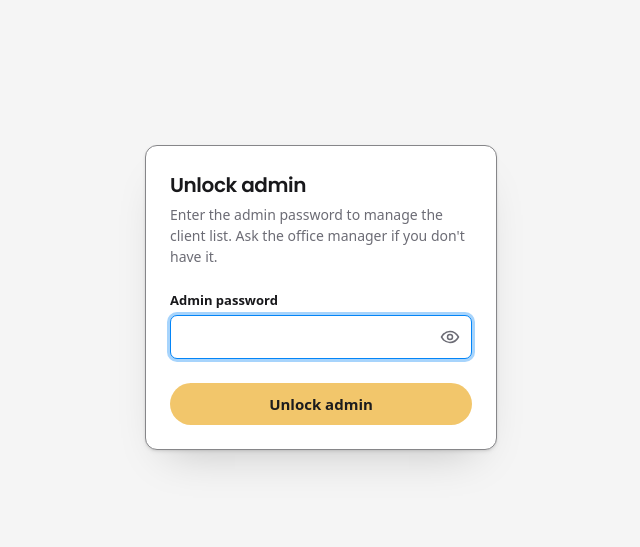
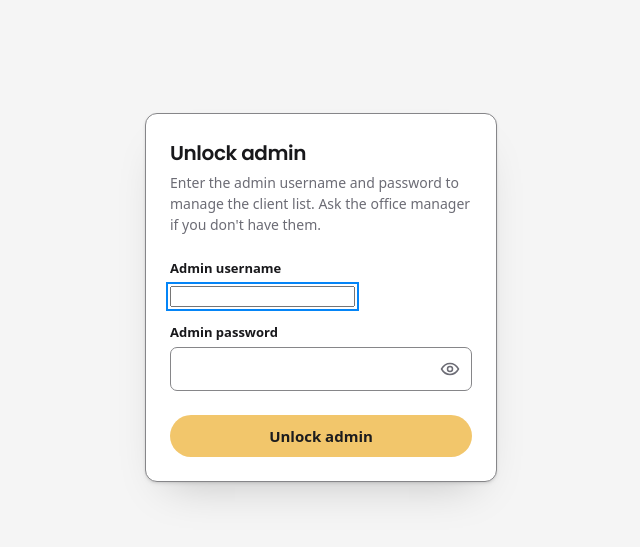
Before and after one commit to Ansh-BS/Client-Sharepoint-Search, a Flask app: page /admin/unlock in a window 1280 px wide. Shown: the part 50-597 px from the top of the page, without its empty margins (319-959 px from the left). Run offline with Flask 3, Linux system fonts and the light colour scheme; the visitor is signed in with stand-in values (Sample User, id 1); parts of the project's set-up code (start-up, migrations or seed data) failed here and were passed over.

Commit message:
feat: require an admin username alongside the admin password
/admin/unlock now asks for a username and a password; the staff login on
/ is unchanged and still password-only. The username comes from a new
required ADMIN_USERNAME in .env, so the app refuses to start without it
— set it on the server before pulling this.

Both credentials are compared before either is acted on and the error
names neither field, so a wrong username and a wrong password are
indistinguishable to anyone guessing. The username is trimmed and
matched case-insensitively; the password is the secret.

No static files changed, so ASSET_VERSION stays at 16.

Co-Authored-By: Claude Opus 5 <noreply@anthropic.com>

```diff
--- a/app.py
+++ b/app.py
@@ -16,7 +16,8 @@ from xlsx_parser import ParseError, parse_xlsx
 
 load_dotenv()
 
-_missing = [k for k in ("SECRET_KEY", "STAFF_PASSWORD", "ADMIN_PASSWORD")
+_missing = [k for k in ("SECRET_KEY", "STAFF_PASSWORD", "ADMIN_USERNAME",
+                        "ADMIN_PASSWORD")
             if not os.getenv(k)]
 if _missing:
     raise SystemExit(f"Missing required .env values: {', '.join(_missing)}")
@@ -162,11 +163,19 @@ def _find_by_query(clients, query):
 def admin_unlock():
     error = None
     if request.method == "POST":
-        if hmac.compare_digest(request.form.get("password", ""),
-                               os.getenv("ADMIN_PASSWORD")):
+        # Both checks run before either is acted on, so a wrong username and a
+        # wrong password cost the same work and the error below can't tell an
+        # attacker which half they got right. The username is matched
+        # case-insensitively and trimmed -- the password is the secret here.
+        user_ok = hmac.compare_digest(
+            request.form.get("username", "").strip().casefold(),
+            os.getenv("ADMIN_USERNAME").strip().casefold())
+        password_ok = hmac.compare_digest(request.form.get("password", ""),
+                                          os.getenv("ADMIN_PASSWORD"))
+        if user_ok and password_ok:
             session["admin"] = True
             return redirect(url_for("admin"))
-        error = "Wrong admin password."
+        error = "Wrong admin username or password."
     return render_template("admin_unlock.html", error=error)
 
 
--- a/templates/admin_unlock.html
+++ b/templates/admin_unlock.html
@@ -20,14 +20,20 @@
 <main class="narrow">
   <div class="card">
     <h1>Unlock admin</h1>
-    <p class="sub">Enter the admin password to manage the client list. Ask the
-      office manager if you don't have it.</p>
+    <p class="sub">Enter the admin username and password to manage the client
+      list. Ask the office manager if you don't have them.</p>
     {% if error %}<p class="error" role="alert">{{ error }} Check caps lock and try again.</p>{% endif %}
     <form method="post">
+      <label for="username">Admin username</label>
+      <input id="username" type="text" name="username"
+             autocomplete="username" autocapitalize="none" spellcheck="false"
+             autofocus required
+             {% if error %}aria-invalid="true"{% endif %}>
+
       <label for="password">Admin password</label>
       <div class="field">
         <input id="password" type="password" name="password"
-               autocomplete="current-password" autofocus required
+               autocomplete="current-password" required
                {% if error %}aria-invalid="true"{% endif %}>
         <button type="button" class="reveal" data-for="password"
                 aria-pressed="false" aria-label="Show password">
```
Also changed, not shown: docs/DEPLOY_PYTHONANYWHERE.md (+6 -5 lines), docs/GIT_SETUP_PYTHONANYWHERE.md (+2 -1 lines), docs/UPDATE_PYTHONANYWHERE.md (+2 -1 lines), tests/conftest.py (+3 -1 lines), tests/test_admin.py (+37 -4 lines), tests/test_auth.py (+13 -0 lines), README.md, 1 other file.
